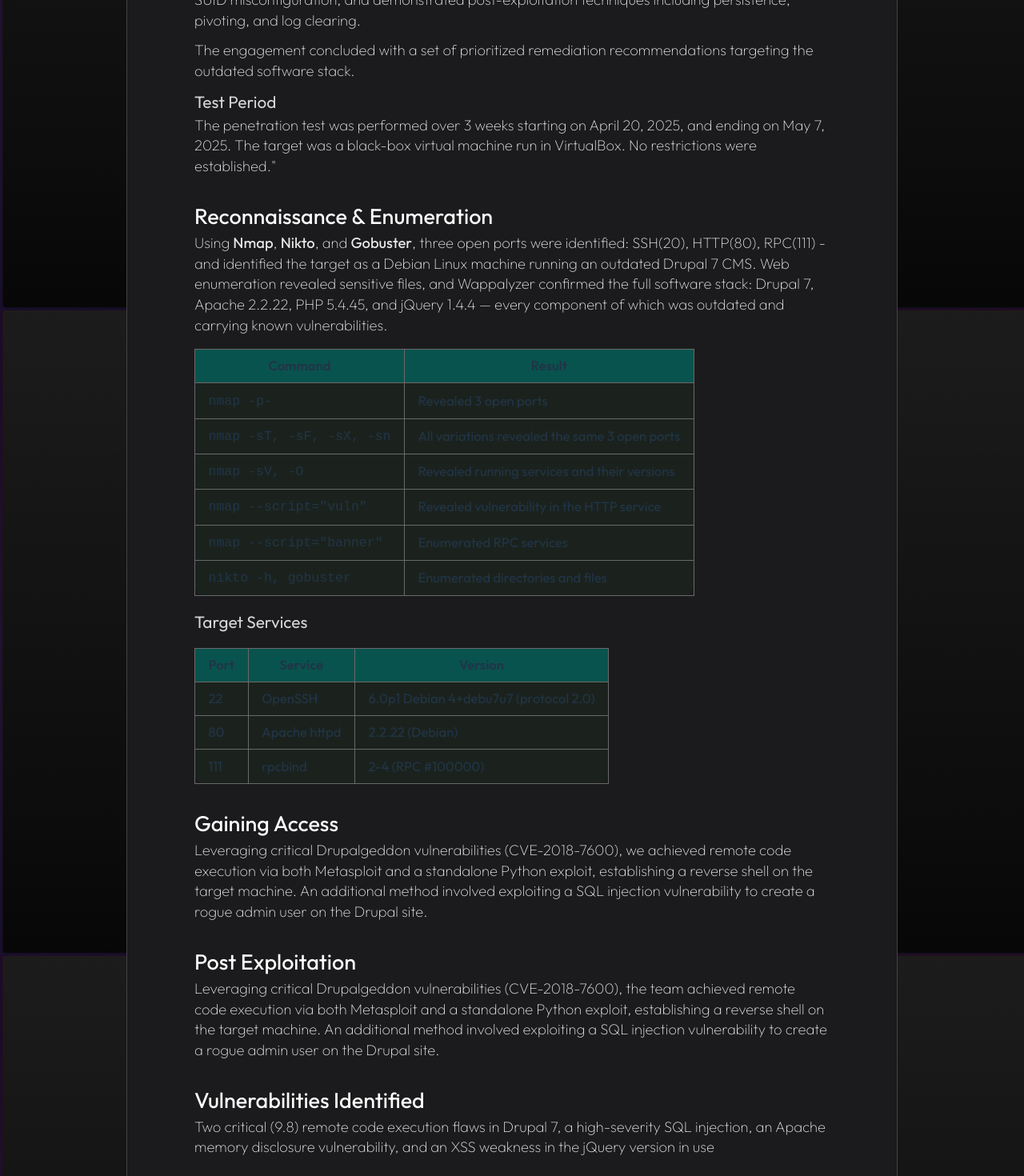
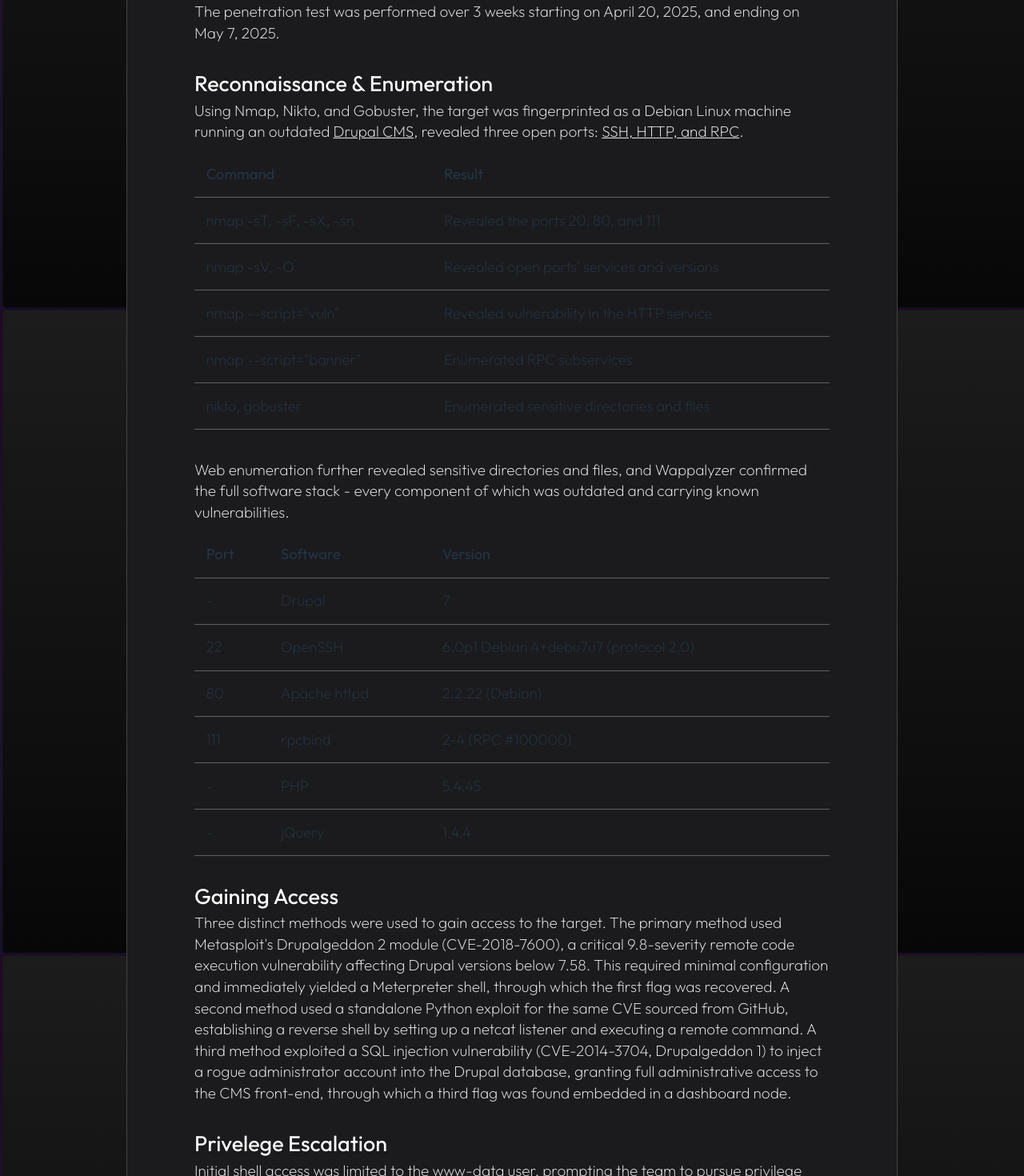
Before and after one commit to hedi3489/my-portfolio, a React (Vite) app: page /projects/black-box-penetration in a window 1280 px wide. Shown: the part 420-1890 px from the top of the page at 80% size. Built offline with nearby package versions, Linux system fonts and the light colour scheme.

Commit message:
BBP updates

```diff
--- a/index.html
+++ b/index.html
@@ -7,6 +7,7 @@
   <link
     href="https://fonts.googleapis.com/css2?family=Outfit:wght@150;200;250;300;400;450;600&family=JetBrains+Mono&display=swap"
     rel="stylesheet">
+
   <meta name="viewport" content="width=device-width, initial-scale=1.0" />
   <meta property="og:title" content="Hedi Belhassine — Portfolio" />
   <meta property="og:description" content="Projects, skills, and experience." />
--- a/src/pages/BlackBoxPenProject.jsx
+++ b/src/pages/BlackBoxPenProject.jsx
@@ -15,49 +15,48 @@
                     <TechStackInline items={["Kali Linux", "MSF6", "VirtualBox", "Recon", "Privelege Escalation", "Cryptography", "Shell Scripting"]} />
                     <TextSection className="text-section" title="Overview"
                         paragraphs={[
-                            <>This report documents the methods and operations involved in conducting a black-box penetration test on a vulnerable Linux virtual machine</>,
-                            <>Reconnaissance and enumeration identified critical vulnerabilities in the taget machine's <b>Durpal 7 CMS</b>. With Drupalgeddon exploits, we gained remote shell access, escalated privileges to root via SUID misconfiguration, and demonstrated post-exploitation techniques including persistence, pivoting, and log clearing.</>,<> The engagement concluded with a set of prioritized remediation recommendations targeting the outdated software stack.</>,
+                            "This report documents the methodologies and operations involved in conducting a black-box penetration test on a vulnerable Linux virtual machine. The target was a black-box virtual machine run in VirtualBox. No restrictions were established."
                         ]}
                     />
                     <TextSection className="text-section" subtitle="Test Period"
                         paragraphs={[
-                            <>The penetration test was performed over 3 weeks starting on April 20, 2025, and ending on May 7, 2025. The target was a black-box virtual machine run in VirtualBox. No restrictions were established."</>
+                            "The penetration test was performed over 3 weeks starting on April 20, 2025, and ending on May 7, 2025."
                         ]}
                     />
-                    {/* <TextSection className="text-section" title=""> */}
 
-                        <TextSection className="text-section" title="Reconnaissance & Enumeration" paragraphs={[<>Using <b>Nmap</b>, <b>Nikto</b>, and <b>Gobuster</b>, three open ports were identified: SSH(20), HTTP(80), RPC(111) - and identified the target as a Debian Linux machine running an outdated Drupal 7 CMS. Web enumeration revealed sensitive files, and Wappalyzer confirmed the full software stack: Drupal 7, Apache 2.2.22, PHP 5.4.45, and jQuery 1.4.4 — every component of which was outdated and carrying known vulnerabilities.</>]} />
+                    <TextSection className="text-section" title="Reconnaissance & Enumeration" paragraphs={[<>Using Nmap, Nikto, and Gobuster, the target was fingerprinted as a Debian Linux machine running an outdated <u>Drupal CMS</u>, revealed three open ports: <u>SSH, HTTP, and RPC</u>.</>]} />
+                    <Table
+                        columns={["Command", "Result"]}
+                        rows={[
+                            ["nmap -sT, -sF, -sX, -sn", "Revealed the ports 20, 80, and 111"],
+                            ["nmap -sV, -O", "Revealed open ports' services and versions"],
+                            ['nmap --script="vuln"', "Revealed vulnerability in the HTTP service"],
+                            ['nmap --script="banner"', "Enumerated RPC subservices"],
+                            ["nikto, gobuster", "Enumerated sensitive directories and files"]
+                        ]}
+                    />
+                    <br />
+                    <TextSection paragraphs={[<>Web enumeration further revealed sensitive directories and files, and Wappalyzer confirmed the full software stack - every component of which was outdated and carrying known vulnerabilities.</>]} />
 
-                        <Table
-                            columns={["Command", "Result"]}
-                            rows={[
-                                [<code>nmap -p-</code>, "Revealed 3 open ports"],
-                                [<code>nmap -sT, -sF, -sX, -sn</code>, "All variations revealed the same 3 open ports"],
-                                [<code>nmap -sV, -O</code>, "Revealed running services and their versions" ],
-                                [<code>nmap --script="vuln"</code>, "Revealed vulnerability in the HTTP service"],
-                                [<code>nmap --script="banner"</code>, "Enumerated RPC services"],
-                                [<code>nikto -h, gobuster</code>, "Enumerated directories and files"]
-                            ]}
-                        />
+                    <Table
+                        columns={["Port", "Software", "Version"]}
+                        rows={[
+                            ["-", "Drupal", "7"],
+                            ["22", "OpenSSH", "6.0p1 Debian 4+debu7u7 (protocol 2.0)"],
+                            ["80", "Apache httpd", "2.2.22 (Debian)"],
+                            ["111", "rpcbind", "2-4 (RPC #100000)"],
+                            ["-", "PHP", "5.4.45"],
+                            ["-", "jQuery", "1.4.4"],
+                        ]}
+                    />
 
-                        <TextSection subtitle="Target Services"/>
-                        <Table
-                            columns={["Port", "Service", "Version"]}
-                            rows={[
-                                ["22", "OpenSSH", "6.0p1 Debian 4+debu7u7 (protocol 2.0)"],
-                                ["80", "Apache httpd", "2.2.22 (Debian)"],
-                                ["111", "rpcbind", "2-4 (RPC #100000)"],
-                            ]}
-                        />
+                    <TextSection className="text-section" title="Gaining Access" paragraphs={["Three distinct methods were used to gain access to the target. The primary method used Metasploit's Drupalgeddon 2 module (CVE-2018-7600), a critical 9.8-severity remote code execution vulnerability affecting Drupal versions below 7.58. This required minimal configuration and immediately yielded a Meterpreter shell, through which the first flag was recovered. A second method used a standalone Python exploit for the same CVE sourced from GitHub, establishing a reverse shell by setting up a netcat listener and executing a remote command. A third method exploited a SQL injection vulnerability (CVE-2014-3704, Drupalgeddon 1) to inject a rogue administrator account into the Drupal database, granting full administrative access to the CMS front-end, through which a third flag was found embedded in a dashboard node."]} />
 
-                        <TextSection className="text-section" title="Gaining Access" paragraphs={["Leveraging critical Drupalgeddon vulnerabilities (CVE-2018-7600), we achieved remote code execution via both Metasploit and a standalone Python exploit, establishing a reverse shell on the target machine. An additional method involved exploiting a SQL injection vulnerability to create a rogue admin user on the Drupal site."]} />
+                    <TextSection className="text-section" title="Privelege Escalation"
+                        paragraphs={["Initial shell access was limited to the www-data user, prompting the team to pursue privilege escalation. Several avenues were explored and ultimately failed: /etc/passwd was read-only, cron job directories lacked write permissions, and LinEnum produced script errors. The successful method involved identifying binaries with the SUID bit set — meaning they execute with the permissions of their owner rather than the calling user. Among the SUID-enabled binaries found in /usr/bin, the find command had a documented exploitation path on GTFOBins. By executing a shell through find using the -exec flag, the team obtained a root shell without privilege dropping, a key nuance on Debian systems where the -p flag must be omitted. From root, the final flag was recovered."]} />
 
-                        <TextSection className="text-section" title="Post Exploitation"
-                            paragraphs={["Leveraging critical Drupalgeddon vulnerabilities (CVE-2018-7600), the team achieved remote code execution via both Metasploit and a standalone Python exploit, establishing a reverse shell on the target machine. An additional method involved exploiting a SQL injection vulnerability to create a rogue admin user on the Drupal site."]} />
-
-                    <TextSection className="text-section" title="Vulnerabilities Identified"
-                        paragraphs={["Two critical (9.8) remote code execution flaws in Drupal 7, a high-severity SQL injection, an Apache memory disclosure vulnerability, and an XSS weakness in the jQuery version in use"]} />
-
+                    <TextSection className="text-section" title="Post Exploitation"
+                        paragraphs={["With root access confirmed, the team demonstrated several realistic post-exploitation scenarios. For persistence, a backdoor user was manually added to /etc/passwd, /etc/shadow, /etc/group, and the sudoers file, with SSH access confirmed. A boot-time reverse shell was also configured by modifying /etc/rc.local to execute an msfvenom-generated ELF payload on startup, maintaining access across reboots. For credential harvesting, /etc/passwd and /etc/shadow were unshadowed and cracked using John the Ripper with the rockyou.txt wordlist — successfully cracking the flag4 user's password (SHA-512 hash), though the root password resisted two hours of cracking attempts. For pivoting, the team placed the target on a bridged network adapter alongside a third machine (Metasploitable2), used Metasploit's autoroute module to route traffic through the compromised host, conducted a port scan of the new subnet, and accessed the third machine via a Samba vulnerability. Finally, tracks were cleared by wiping Apache access and error logs, removing the backdoor user from all relevant system files, and deleting injected database users from the Drupal MySQL database."]} />
                 </div>
             </div>
         </div>
--- a/src/styles/Containers.css
+++ b/src/styles/Containers.css
@@ -141,7 +141,7 @@
   margin-top: -0.5em;
 }
 
-.project-page-container table {
+/* .project-page-container table {
   font-size: 1.35em;
   margin: 1em 0;
   background-color: #1b221e;
@@ -158,6 +158,25 @@
 
 .project-page-container thead tr {
   background-color: rgb(9, 83, 78);
+} */
+
+table {
+  font-size: 1.5em;
+  margin-bottom: 1em;
+  width: 100%;
+  border-collapse: collapse;
+}
+
+th, td {
+  padding: 0.8em;
+  font-weight: 200;
+  text-align: left;
+  border-bottom: 1px solid rgba(255, 255, 255, 0.3);
+}
+
+th {
+  font-weight: 400;
+  /* font-size: 1.15em; */
 }
 
 @media (max-width: 1180px) {
--- a/src/styles/Typography.css
+++ b/src/styles/Typography.css
@@ -103,11 +103,12 @@
 .project-page-container .prose h3 {
   font-size: 1.7em;
   font-weight: 400;
+  /* margin-top: 1em; */
   color: rgba(255, 255, 255, 0.82);
 }
 
 .project-page-container .prose h4 {
-  font-size: 1.3em;
+  font-size: 1.45em;
   font-weight: 200;
   color: gray;
 }
@@ -123,9 +124,9 @@
 
 .project-page-container .prose p,
 .project-page-container .prose li {
-  font-size: 1.5em;
+  font-size: 1.55em;
   line-height: 1.4;
-  font-weight: 150;
+  font-weight: 200;
   color: rgba(255, 255, 255, 0.9);
 }
 
@@ -148,6 +149,7 @@
 }
 
 .project-page-container .prose .tech-stack-inline {
+  font-size: 1.15em;
   flex-direction: row;
   flex-wrap: wrap;
   gap: 0.5rem;
```
